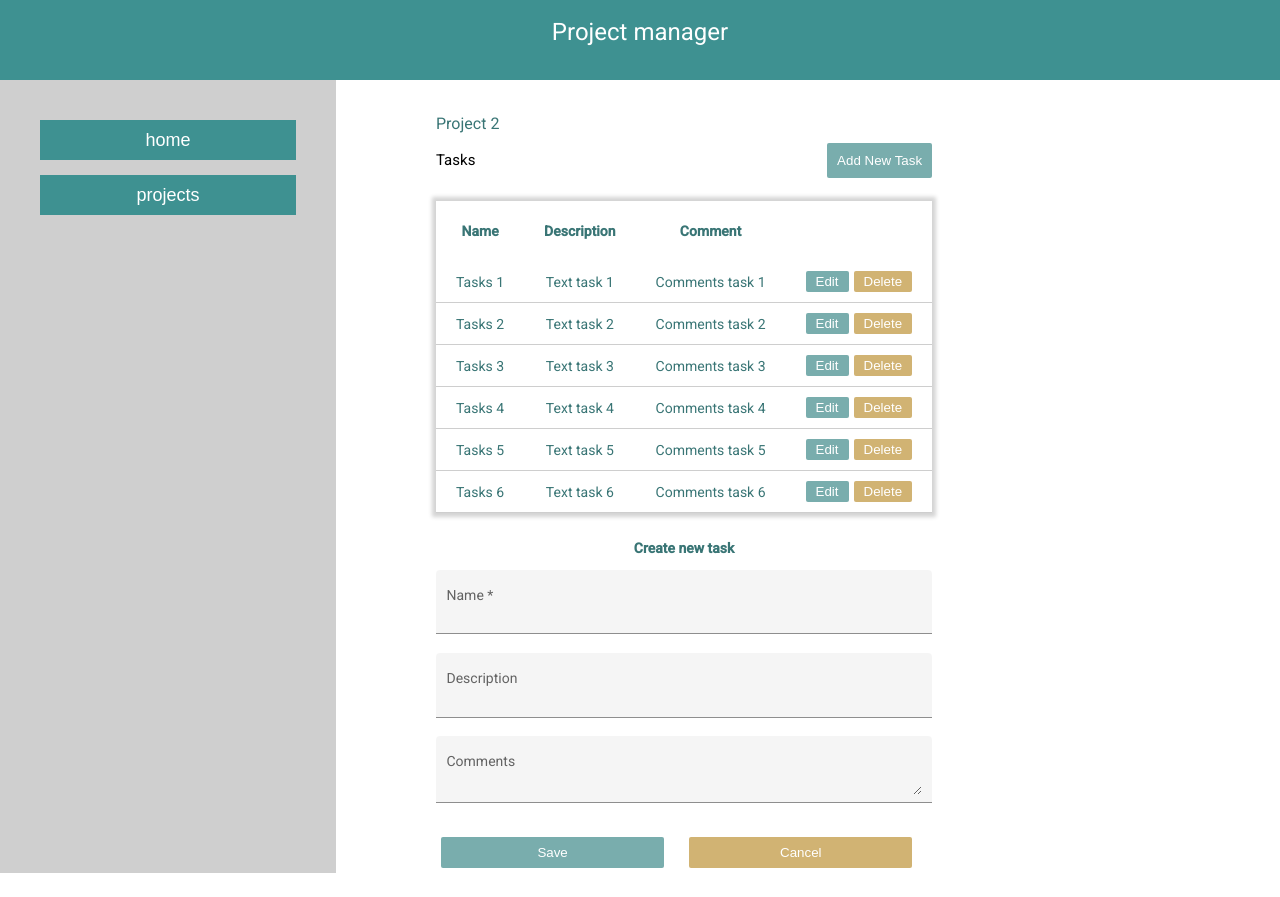
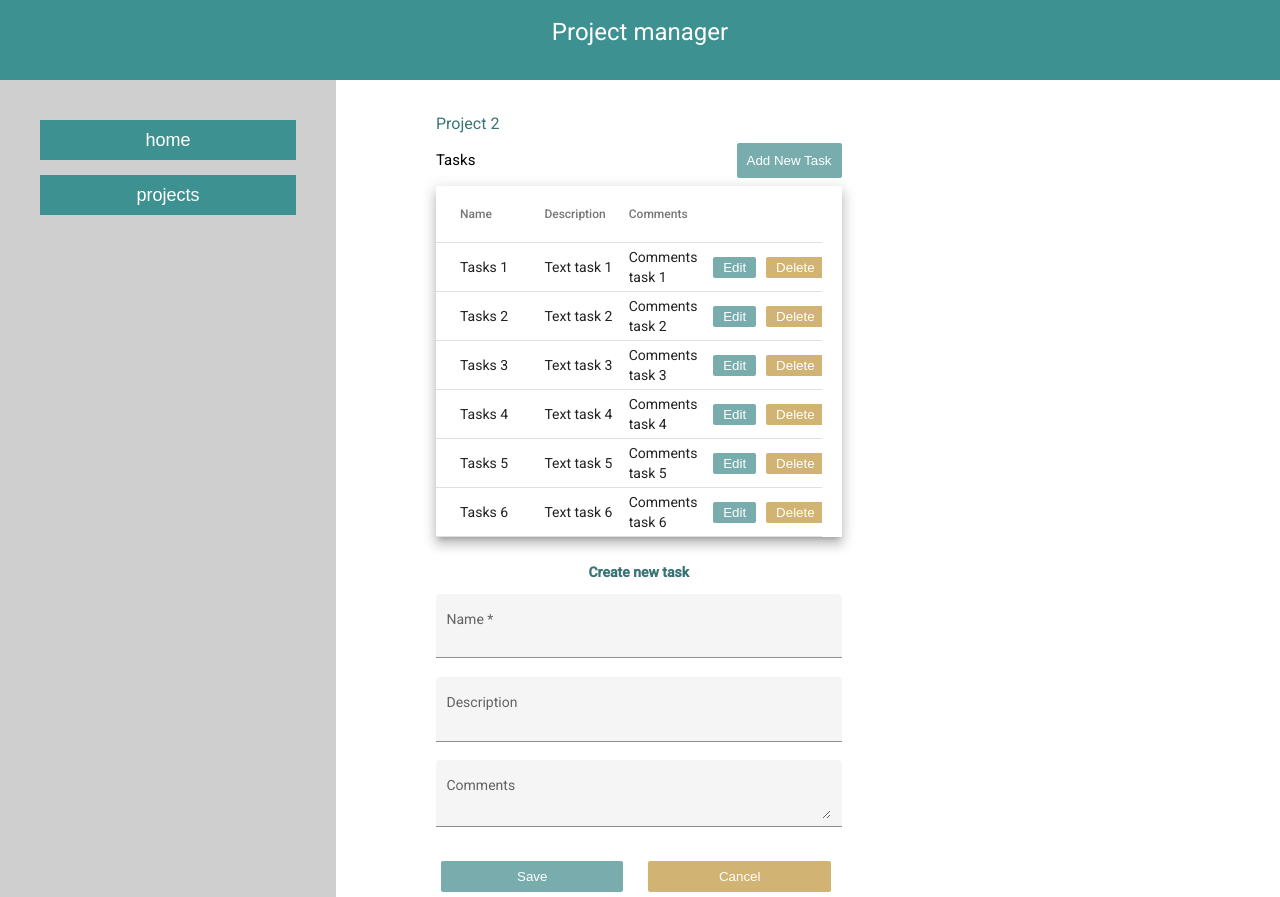
Before and after one commit to uzhcustoms/angular.progect-manager, an Angular app: page /project/1 in a window 1280 px wide. Both pictures are taken after a click on the button "Add New Task". Before the commit the page ends 873 px from the top, so only its background shows below. Built offline with nearby package versions, Linux system fonts and the light colour scheme.

Commit message:
cleaning and add refresh remove task

```diff
--- a/src/app/components/projects/projects.component.css
+++ b/src/app/components/projects/projects.component.css
@@ -32,6 +32,16 @@ td {
   text-align: center;
   font-weight: bold;
   color: rgb(57, 117, 117);
+}
+
+.project-name:hover {
+  background-color: rgb(121, 173, 173);
+  transform: scale(1.05, 1.05);
+  color: white;
+}
+
+.project-description {
+  padding-left: 20px;
 }
 
 .new-project {
@@ -136,3 +146,8 @@ form {
   margin-top: 20px;
   margin-bottom: 30px;
 }
+
+.alert-danger {
+  color: red;
+  margin-bottom: 20px;
+}
--- a/src/app/components/projects/projects.component.ts
+++ b/src/app/components/projects/projects.component.ts
@@ -1,10 +1,10 @@
 import { Component, OnInit } from '@angular/core';
 import { Project } from '../../models/project.model';
 import { ProjectsService } from '../../service/projects.service';
-import { Projects } from '../../data/projects.data';
-import { FormGroup, FormControl } from '@angular/forms';
+import { FormGroup, FormControl, FormBuilder, Validators} from '@angular/forms';
 import { ActivatedRoute} from '@angular/router';
 import { MatTableDataSource } from '@angular/material/table';
+import { Projects } from '../../data/projects.data';
 
 @Component({
   selector: 'app-projects',
@@ -14,30 +14,27 @@ import { MatTableDataSource } from '@angular/material/table';
 })
 export class ProjectsComponent implements OnInit {
 
-  id: number = 0;
-  adding: boolean = false;
-  editing: boolean = false;
-  editingIndex: number = 0;
+  public id: number = 0;
+  public adding: boolean = false;
+  public editing: boolean = false;
+  public editingIndex: number = 0;
 
-  projects: Project[]=[];
-  projectForm = new FormGroup({
+  public projects: Project[] = [];
+  public projectForm = new FormGroup({
     id: new FormControl(0),
-    name: new FormControl(''),
+    name: new FormControl('', [Validators.required, Validators.pattern(/^.{2,35}$/)]),
     description: new FormControl(''),
     tasks: new FormControl([]),
   });
 
+  public displayedColumns: string[] = ['name', 'description', 'id'];
+  public dataSource: Project[] = [];
 
-  displayedColumns: string[] = ['name', 'description', 'id'];
-  dataSource:Project[]=[];
-  // dataSorce: projects;
-
-  constructor(private projectsService: ProjectsService, private activateRoute: ActivatedRoute   ) {
+  constructor(private projectsService: ProjectsService, private activateRoute: ActivatedRoute, private fb: FormBuilder,  ) {
     this.getProjects();
   }
 
   ngOnInit(): void {
-    // this.refresh()
     // localStorage.setItem('projects', JSON.stringify(this.projects));
   }
 
@@ -48,13 +45,7 @@ export class ProjectsComponent implements OnInit {
      } );
   }
 
-  // refresh() {
-  //   this.projectsService.getProjects().subscribe((data: Project[]) => {
-  //     this.dataSource.data = data;
-  //   });
-  // }
-
-  onSubmit() {
+  saveDataProjects() {
     const maxId = Math.max(...this.projects.map(item => item.id), 0);
     const project = this.projectForm.value as Project;
     if ( this.projectForm.value.name != "") {
@@ -86,6 +77,7 @@ export class ProjectsComponent implements OnInit {
 
   onDelete(index: number) {
     this.projects.splice(index, 1);
+    this.projectListTableRefresh();
     console.log(this.projects)
   }
 
@@ -103,6 +95,6 @@ export class ProjectsComponent implements OnInit {
     this.dataSource = [];
     setTimeout(()=>{
       this.dataSource=this.projects;
-    },100);
+    },50);
   }
 }
--- a/src/app/components/tasks/tasks.component.css
+++ b/src/app/components/tasks/tasks.component.css
@@ -12,7 +12,7 @@ h4 {
   margin-bottom: 8px;
 }
 
-table {
+/* table {
   box-shadow: 0 0 4px 4px rgb(212, 212, 212);
   padding: 15px;
   padding-top: 0;
@@ -30,7 +30,7 @@ th {
 td {
   padding: 10px 20px;
   border-bottom: 1px solid rgb(206, 206, 206);
-}
+} */
 
 .btns {
   padding-left: 20px;
@@ -147,3 +147,7 @@ input[type="text"] {
   display: flex;
   flex-direction: column;
 }
+
+.mat-table {
+  padding-right: 20px;
+}
--- a/src/app/components/tasks/tasks.component.html
+++ b/src/app/components/tasks/tasks.component.html
@@ -6,7 +6,7 @@
         <button class="addBtn" (click)="adding = !adding"> Add New Task</button>
     </div>
 
-    <table *ngIf="project.tasks.length > 0">
+    <!-- <table *ngIf="project.tasks.length > 0">
         <thead>
             <tr>
                 <th>Name</th>
@@ -26,23 +26,40 @@
                 </td>
             </tr>
         </tbody>
-    </table>
+    </table> -->
 
-    <form *ngIf="adding || editing" [formGroup]="taskForm" (ngSubmit)="onSubmit()">
+    <mat-table class="mat-table" [dataSource]="dataSource" class="mat-elevation-z8">
+
+        <ng-container matColumnDef="name">
+            <mat-header-cell *matHeaderCellDef> Name </mat-header-cell>
+            <mat-cell class="task-name" *matCellDef="let element; let id = index"
+                [routerLink]="['project', id]"> {{element.name}} </mat-cell>
+        </ng-container>
+
+        <ng-container matColumnDef="description">
+            <mat-header-cell *matHeaderCellDef> Description </mat-header-cell>
+            <mat-cell class="task-description" *matCellDef="let element"> {{element.description}} </mat-cell>
+        </ng-container>
+
+        <ng-container matColumnDef="comments">
+            <mat-header-cell *matHeaderCellDef> Comments </mat-header-cell>
+            <mat-cell class="task-description" *matCellDef="let element"> {{element.comments}} </mat-cell>
+        </ng-container>
+
+        <ng-container matColumnDef="id">
+            <mat-header-cell *matHeaderCellDef></mat-header-cell>
+            <mat-cell *matCellDef="let element, let id = index">
+                <button class="editBtn" (click)="setEditForm(element, id)">Edit</button>
+                <button class="deleteBtn" (click)="onDelete(id)">Delete</button>
+            </mat-cell>
+        </ng-container>
+
+        <mat-header-row *matHeaderRowDef="displayedColumns"></mat-header-row>
+        <mat-row *matRowDef="let row; columns: displayedColumns;"></mat-row>
+    </mat-table>
+
+    <form *ngIf="adding || editing" [formGroup]="taskForm" (ngSubmit)="saveDataProjects()">
         <p class="title-task">{{!editing ? "Create new task" : "Edit task"}}</p>
-        <!-- <div class="new-task">
-
-            <label for="nameTask">Name</label>
-            <input id="nameTask" formControlName="name" type="text" placeholder="Task name">
-        </div>
-        <div class="new-task">
-            <label for="descriptionTask">Description</label>
-            <input id="descriptionTask" formControlName="description" type="text" placeholder="Task description">
-        </div>
-        <div class="new-task">
-            <label for="commentTask">Description</label>
-            <input id="commentTask" formControlName="comments" type="text" placeholder="Task comment">
-        </div> -->
 
         <div class="formInputs">
             <mat-form-field  appearance="fill">
@@ -65,7 +82,4 @@
         <button id="btnCancel" (click)="exitForm()">Cancel</button>
 
     </form>
-
-
-
 </div>
--- a/src/app/components/tasks/tasks.component.ts
+++ b/src/app/components/tasks/tasks.component.ts
@@ -4,7 +4,6 @@ import { Project } from '../../models/project.model';
 import { Task } from 'src/app/models/task.model';
 import { FormGroup, FormControl } from '@angular/forms';
 import { ActivatedRoute} from '@angular/router';
-// import json from '../../../assets/projects.json';
 @Component({
   selector: 'app-tasks',
   templateUrl: './tasks.component.html',
@@ -25,29 +24,28 @@ export class TasksComponent implements OnInit {
     comments: new FormControl(''),
   });
 
-  // projects: any = json;
+  displayedColumns: string[] = ['name', 'description', 'comments', 'id'];
+  dataSource: any;
 
   constructor(public projectsService: ProjectsService,
     private activateRoute: ActivatedRoute) {
       this.getProject();
-
     }
 
     ngOnInit(): void {
-
-      //  this.projectsService.getProjectById(this.id).subscribe((project: Project)=> this.project = project);
       this.projectsService.getProjects().subscribe(data => console.log(data[this.id]));
     }
 
     getProject(): void {
-      // debugger
+
       this.activateRoute.params.subscribe(params=> this.id = params['id']);
-      console.log(this.id)
-      this.projectsService.getProjects().subscribe(data => this.project = data[this.id]);
-
+      this.projectsService.getProjects().subscribe((data: Project[]) => {
+        this.project = data[this.id];
+        this.projectListTableRefresh();
+      });
     }
 
-    onSubmit() {
+    saveDataProjects() {
     const maxId = Math.max(...this.project.tasks.map(item => item.id), 0);
     const tasks = this.taskForm.value as Task;
     if ( this.taskForm.value.name != "") {
@@ -59,14 +57,14 @@ export class TasksComponent implements OnInit {
           this.project.tasks.push(tasks);
       }
     }
-
+    this.projectListTableRefresh();
     console.log(this.project)
     this.editing = false;
     this.adding = false;
     this.exitForm();
   }
 
-  setEditForms(task: Task, index: number) {
+  setEditForm(task: Task, index: number) {
     this.taskForm.patchValue({
       id: task.id,
       name: task.name,
@@ -80,6 +78,7 @@ export class TasksComponent implements OnInit {
 
   onDelete(index: number) {
     this.project.tasks.splice(index, 1);
+    this.projectListTableRefresh();
   }
 
   exitForm() {
@@ -90,6 +89,12 @@ export class TasksComponent implements OnInit {
 
   test() {
     this.projectsService.getProjects().subscribe(data => console.log(data));
+  }
 
+  private projectListTableRefresh(){
+    this.dataSource = [];
+    setTimeout(()=>{
+      this.dataSource=this.project.tasks;
+    },50);
   }
 }
```
Also changed, not shown: src/app/components/projects/projects.component.html (+9 -42 lines).
